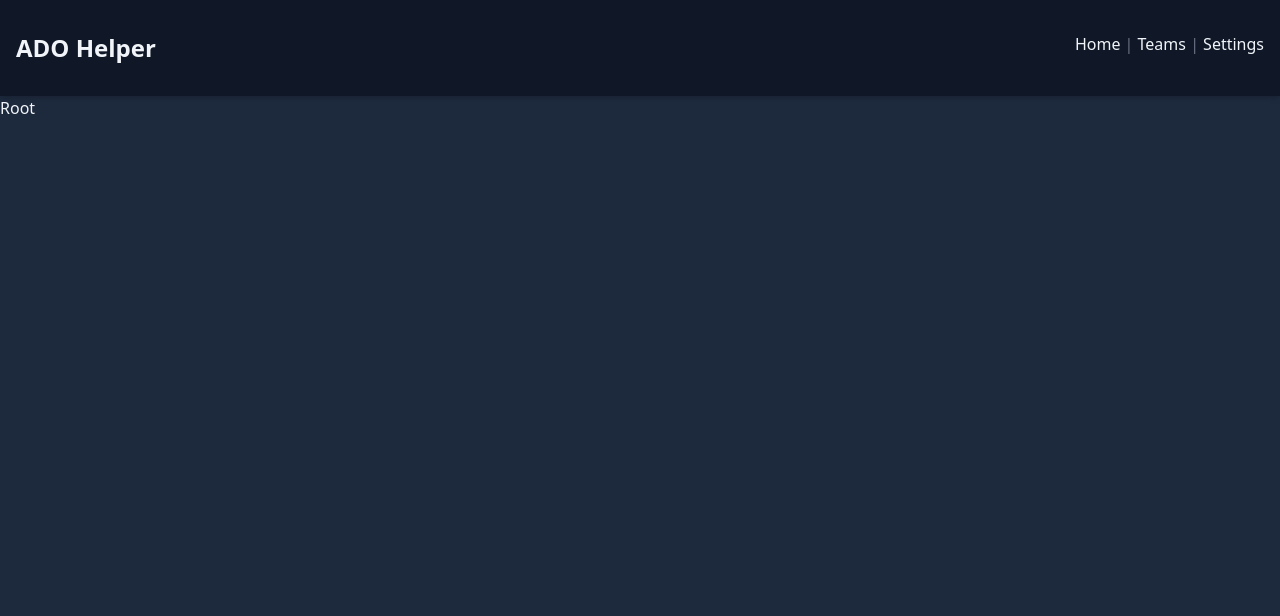
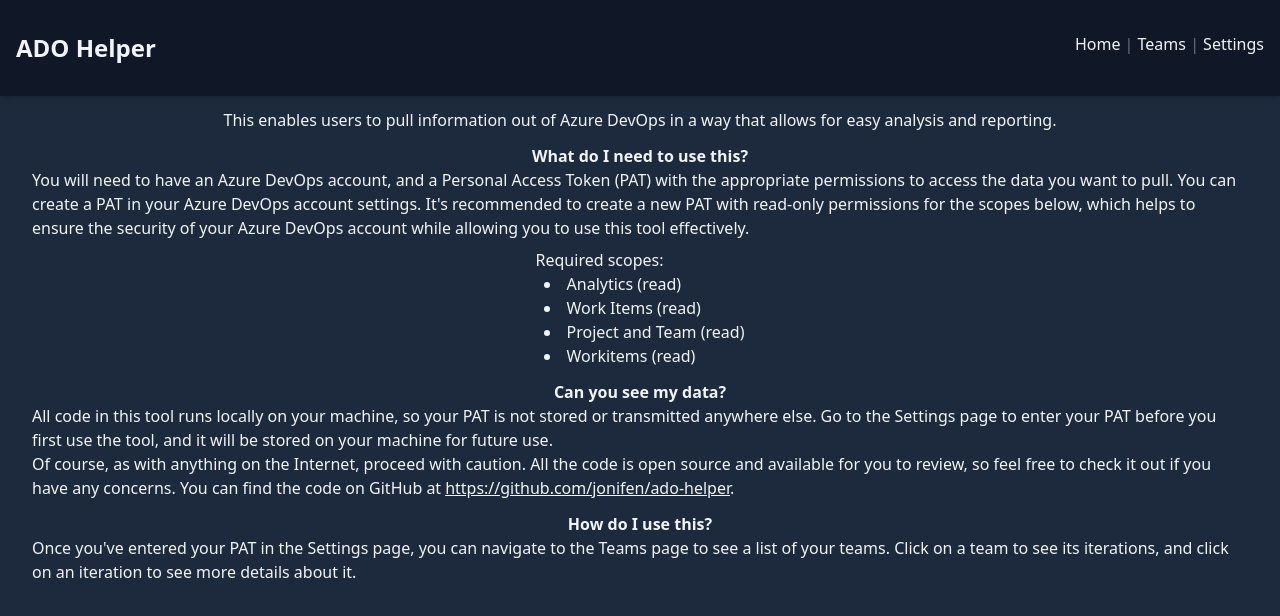
Before and after one commit to jonifen/ado-helper, a React (Vite) app: page / in a window 1280 px wide. Shown: the top 616 px of the page. Built offline with nearby package versions, Linux system fonts and the light colour scheme.

Commit message:
Add some details to the home page

```diff
--- a/src/pages/index.tsx
+++ b/src/pages/index.tsx
@@ -1,5 +1,59 @@
 import React from "react";
 
 export function PageRoot() {
-  return <div>Root</div>;
+  return (
+    <div className="font-sans items-center justify-items-center min-h-screen px-8 py-3">
+      <p>
+        This enables users to pull information out of Azure DevOps in a way that
+        allows for easy analysis and reporting.
+      </p>
+
+      <h4 className="text-md font-bold mt-3">What do I need to use this?</h4>
+      <p>
+        You will need to have an Azure DevOps account, and a Personal Access
+        Token (PAT) with the appropriate permissions to access the data you want
+        to pull. You can create a PAT in your Azure DevOps account settings.
+        It's recommended to create a new PAT with read-only permissions for the
+        scopes below, which helps to ensure the security of your Azure DevOps
+        account while allowing you to use this tool effectively.
+      </p>
+      <p className="mt-2">
+        Required scopes:
+        <ul className="list-disc list-inside ml-2">
+          <li>Analytics (read)</li>
+          <li>Work Items (read)</li>
+          <li>Project and Team (read)</li>
+          <li>Workitems (read)</li>
+        </ul>
+      </p>
+
+      <h4 className="text-md font-bold mt-3">Can you see my data?</h4>
+      <p>
+        All code in this tool runs locally on your machine, so your PAT is not
+        stored or transmitted anywhere else. Go to the Settings page to enter
+        your PAT before you first use the tool, and it will be stored on your
+        machine for future use.
+      </p>
+      <p>
+        Of course, as with anything on the Internet, proceed with caution. All
+        the code is open source and available for you to review, so feel free to
+        check it out if you have any concerns. You can find the code on GitHub
+        at
+        <a
+          href="https://github.com/jonifen/ado-helper"
+          className="underline ml-1"
+        >
+          https://github.com/jonifen/ado-helper
+        </a>
+        .
+      </p>
+
+      <h4 className="text-md font-bold mt-3">How do I use this?</h4>
+      <p>
+        Once you've entered your PAT in the Settings page, you can navigate to
+        the Teams page to see a list of your teams. Click on a team to see its
+        iterations, and click on an iteration to see more details about it.
+      </p>
+    </div>
+  );
 }
--- a/src/pages/settings.tsx
+++ b/src/pages/settings.tsx
@@ -1,4 +1,4 @@
-import React from "react";
+import React, { useState } from "react";
 import { useForm } from "react-hook-form";
 import { useSettingsStore } from "../data/settings-store.js";
 
@@ -12,21 +12,30 @@
   } = useForm({
     name: "settings",
   });
+  const [statusMessage, setStatusMessage] = useState("");
 
   const onSubmit = async (data) => {
-    console.log("data", data);
-    saveSettings(data);
+    const patChanged = data.pat !== pat;
+
+    // Base64 encode the PAT (prefixed with a colon) as per Azure DevOps requirements
+    const encodedPAT = btoa(`:${data.pat}`);
+
+    saveSettings({
+      ...data,
+      pat: patChanged ? encodedPAT : pat,
+    });
+    setStatusMessage("Settings saved successfully!");
   };
 
   const onInvalid = async (data) => {
     console.log("data", data);
     alert("An error when saving the settings. Please check the form for errors.");
+    setStatusMessage("Failed to save settings. Please correct the errors and try again.");
   };
 
   return (
     <div className="p-4">
       <h2 className="text-2xl font-bold mb-4">Settings</h2>
-
       <form onSubmit={handleSubmit(onSubmit, onInvalid)}>
         <div className="py-2">
           <label className="block">PAT:</label>
@@ -59,6 +68,12 @@
           <button type="submit" className="bg-blue-500 text-white px-4 py-2 rounded">
             Save settings
           </button>
+          {statusMessage && <p className="text-green-600">{statusMessage}</p>}
+        </div>
+        <div className="mt-4">
+          <p className="text-sm text-gray-600">
+            Note: The PAT will be stored in an encoded format for security reasons. If you update the PAT, it will be re-encoded before saving.
+          </p>
         </div>
       </form>
     </div>
--- a/src/pages/teams/id.tsx
+++ b/src/pages/teams/id.tsx
@@ -3,6 +3,7 @@
 import { useIterationsStore } from "../../data/iterations-store.js";
 import { useTeamsStore } from "../../data/teams-store.js";
 import { IterationsPicker } from "../../components/iterations-picker.js";
+import { useSettingsStore } from "../../data/settings-store.js";
 
 export function Team() {
   const { teamId } = useParams<{ teamId: string }>();
@@ -20,6 +21,19 @@
 
     loadData();
   }, []);
+
+  const { pat, organisation, project } = useSettingsStore((state) => state);
+
+  if (!pat || !organisation || !project) {
+    return (
+      <div className="font-sans items-center justify-items-center min-h-screen px-8 py-3">
+        <p>
+          Please go to the Settings page and enter your Personal Access Token,
+          Organisation, and Project to see your teams.
+        </p>
+      </div>
+    );
+  }
 
   if (!teamId) {
     return <div>No team ID provided.</div>;
--- a/src/pages/teams/iterations.tsx
+++ b/src/pages/teams/iterations.tsx
@@ -20,7 +20,7 @@
   }>();
   if (!teamId || !iterationId) return null;
 
-  const { organisation, project } = useSettingsStore((state) => state);
+  const { pat, organisation, project } = useSettingsStore((state) => state);
   const { iterations, loadIterations, refreshIterations } = useIterationsStore(
     (state) => state,
   );
@@ -34,6 +34,17 @@
     loadingIteration,
     lastUpdated: iterationDataLastUpdated,
   } = useIterationStore((state) => state);
+
+  if (!pat || !organisation || !project) {
+    return (
+      <div className="font-sans items-center justify-items-center min-h-screen px-8 py-3">
+        <p>
+          Please go to the Settings page and enter your Personal Access Token,
+          Organisation, and Project to see your teams.
+        </p>
+      </div>
+    );
+  }
 
   const fetchData = async () => {
     await refreshIterations(teamId);
--- a/src/pages/teams/teams-list.tsx
+++ b/src/pages/teams/teams-list.tsx
@@ -2,9 +2,22 @@
 import { NavLink } from "react-router-dom";
 import { getTeams } from "../../data/api/teams.js";
 import { useTeamsStore } from "../../data/teams-store.js";
+import { useSettingsStore } from "../../data/settings-store.js";
 
 export function TeamsRoot() {
   const { teams, lastUpdated, saveTeams } = useTeamsStore((state) => state);
+  const { pat, organisation, project } = useSettingsStore((state) => state);
+
+  if (!pat || !organisation || !project) {
+    return (
+      <div className="font-sans items-center justify-items-center min-h-screen px-8 py-3">
+        <p>
+          Please go to the Settings page and enter your Personal Access Token,
+          Organisation, and Project to see your teams.
+        </p>
+      </div>
+    );
+  }
 
   const fetchTeams = async () => {
     const getTeamsResponse = await getTeams();
```
